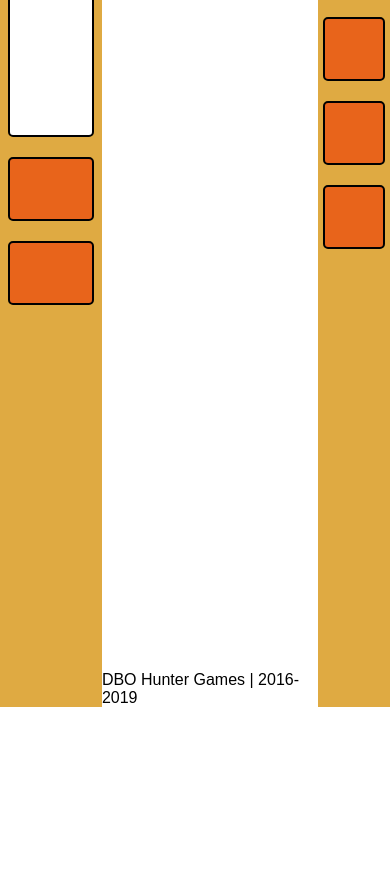
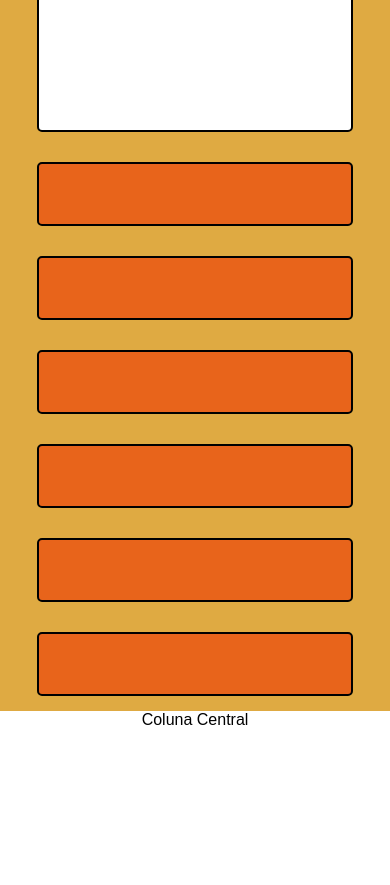
Before and after one commit to danilomacb/flexbox, a plain HTML site: page index.html in a window 390 px wide. Shown: the part 137-1022 px from the top of the page. Before the commit the page ends 844 px from the top, so only its background shows below. Drawn offline with Linux system fonts and the light colour scheme.

Commit message:
responsividade do conteudo e sidebars

```diff
--- a/index.html
+++ b/index.html
@@ -60,7 +60,7 @@
             </div>
 
             <div id="content">
-                <div id="mainContent">
+                <div id="centralColumn">
                     Coluna Central
                 </div>
                 <footer>
--- a/style.css
+++ b/style.css
@@ -71,24 +71,37 @@
 
 #mainContent {
     display: flex;
+    flex-wrap: wrap;
 }
-#mainContent div {
-}
+.sidebar {
 
-.sidebar {
-    flex: 1;
     background-color: #DFAA42;
     display: flex;
     flex-direction: column;
     align-items: center;
+
+    width: 20%;
 }
 .sidebarItem{
     background-color: #E8641B;
     height: 60px;
     width: 80%;
-    margin-top: 20px;
+    margin-top: 15px;
+    margin-bottom: 15px;
     border: 2px solid black;
     border-radius: 5px;
+}
+#content {
+
+    display: flex;
+    flex-direction: column;
+    justify-content: space-between;
+    align-items: center;
+
+    width: 60%;
+}
+#centralColum {
+
 }
 
 #login {
@@ -105,12 +118,19 @@
     border-radius: 0px 0px 5px 5px;
 }
 
-#content {
-    flex: 3;
-    display: flex;
-    flex-direction: column;
-    justify-content: space-between;
-    align-items: center;
+@media (max-width: 1100px) {
+    .sidebar {
+        width: 50%;
+        order: 1;
+    }
+    #content {
+        width: 100%;
+        order: 2;
+    }
+
+    .sidebarItem {
+        width: 50%;
+    }
 }
 
 @media (max-width: 825px) {
@@ -131,4 +151,19 @@
     .dragonball {
         display: none;
     }
+
+    .sidebarItem {
+        width: 80%;
+    }
 }
+
+@media (max-width: 500px) {
+    .sidebar {
+        width: 100%;
+        order: 1;
+    }
+    #content {
+        width: 100%;
+        order: 2;
+    }
+}
```
